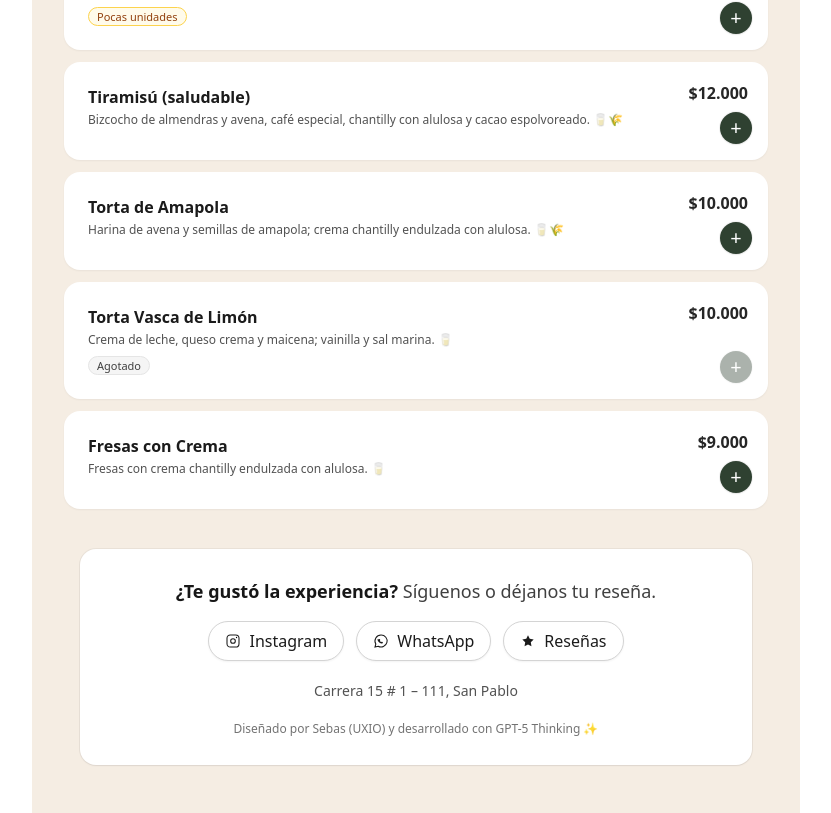
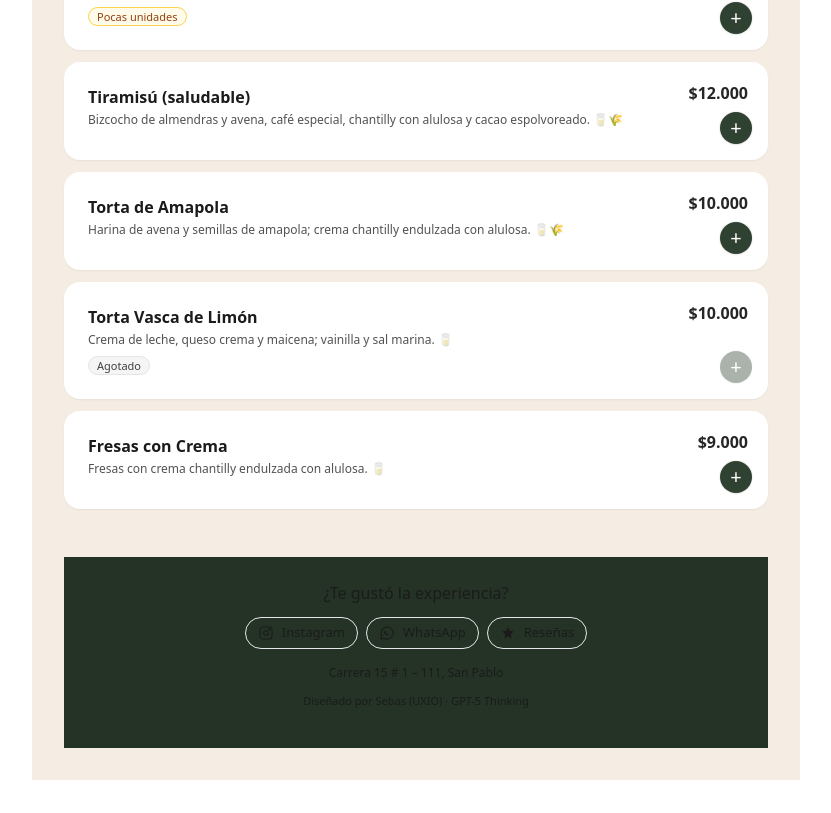
Before and after one commit to codesebastianvega/alto-andino-qrmenu, a React (Vite) app: page / in a window 1280 px wide. Shown: the part 5730-6543 px from the top of the page, without its empty margins (224-1055 px from the left). After the commit the page ends 6510 px from the top, so only its background shows below. Built offline with nearby package versions, Linux system fonts and the light colour scheme; no server answers.

Commit message:
feat: refresh footer with minimal dark band

```diff
--- a/src/components/Footer.jsx
+++ b/src/components/Footer.jsx
@@ -3,107 +3,100 @@ import React from "react";
 function IconInstagram(props) {
   return (
     <svg viewBox="0 0 24 24" aria-hidden focusable="false" {...props}>
-      <rect x="3" y="3" width="18" height="18" rx="5" fill="none" stroke="currentColor" strokeWidth="1.6" />
-      <circle cx="12" cy="12" r="3.5" fill="none" stroke="currentColor" strokeWidth="1.6" />
+      <rect x="3" y="3" width="18" height="18" rx="5" fill="none" stroke="currentColor" strokeWidth="1.6"/>
+      <circle cx="12" cy="12" r="3.5" fill="none" stroke="currentColor" strokeWidth="1.6"/>
       <circle cx="17.3" cy="6.7" r="1" />
     </svg>
   );
 }
-
 function IconWhatsApp(props) {
   return (
     <svg viewBox="0 0 24 24" aria-hidden focusable="false" {...props}>
-      <path
-        d="M12 3a9 9 0 0 0-7.8 13.5L3 21l4.7-1.2A9 9 0 1 0 12 3Z"
-        fill="none"
-        stroke="currentColor"
-        strokeWidth="1.6"
-      />
-      <path
-        d="M8.5 9.6c.2-.5.4-.6.8-.6h.4c.2 0 .4.1.5.3l.6 1c.1.2.1.4 0 .6l-.3.5a.5.5 0 0 0 0 .5c.3.6.8 1.2 1.4 1.6.2.2.4.2.6 0l.5-.3c.2-.1.4-.1.6 0l1 .6c.2.1.3.3.3.5v.4c0 .4-.2.6-.6.8-.4.2-.9.3-1.4.3-1.8 0-4.3-1.9-5.2-3.5-.4-.6-.8-1.5-.9-2 0-.6.1-1 .3-1.4Z"
-        fill="currentColor"
-      />
+      <path d="M12 3a9 9 0 0 0-7.8 13.5L3 21l4.7-1.2A9 9 0 1 0 12 3Z" fill="none" stroke="currentColor" strokeWidth="1.6"/>
+      <path d="M8.5 9.6c.2-.5.4-.6.8-.6h.4c.2 0 .4.1.5.3l.6 1c.1.2.1.4 0 .6l-.3.5a.5.5 0 0 0 0 .5c.3.6.8 1.2 1.4 1.6.2.2.4.2.6 0l.5-.3c.2-.1.4-.1.6 0l1 .6c.2.1.3.3.3.5v.4c0 .4-.2.6-.6.8-.4.2-.9.3-1.4.3-1.8 0-4.3-1.9-5.2-3.5-.4-.6-.8-1.5-.9-2 0-.6.1-1 .3-1.4Z" fill="currentColor"/>
     </svg>
   );
 }
-
 function IconStar(props) {
   return (
     <svg viewBox="0 0 24 24" aria-hidden focusable="false" {...props}>
-      <path
-        d="m12 3.5 2.6 5.3 5.9.9-4.3 4.2 1 5.9-5.2-2.7-5.2 2.7 1-5.9L3.5 9.7l5.9-.9L12 3.5Z"
-        fill="currentColor"
-      />
+      <path d="m12 3.5 2.6 5.3 5.9.9-4.3 4.2 1 5.9-5.2-2.7-5.2 2.7 1-5.9L3.5 9.7l5.9-.9L12 3.5Z" fill="currentColor"/>
     </svg>
   );
 }
 
 export default function Footer() {
-  const IG_URL =
-    import.meta.env.VITE_INSTAGRAM_URL ||
-    "https://instagram.com/altoandinozipaquira";
-  const RAW_WA = (import.meta.env.VITE_WHATSAPP || "573209009972").replace(
-    /\D/g,
-    ""
-  );
+  const IG_URL = import.meta.env.VITE_INSTAGRAM_URL || "https://instagram.com/altoandinozipaquira";
+  const RAW_WA = (import.meta.env.VITE_WHATSAPP || "573209009972").replace(/\D/g, "");
   const WA_NUM = RAW_WA.startsWith("57") ? RAW_WA : `57${RAW_WA}`;
   const WA_LINK = `https://wa.me/${WA_NUM}`;
   const REVIEWS_URL = import.meta.env.VITE_GOOGLE_REVIEWS_URL || "#";
 
+  // Colores
+  const beige = "#FAF7F2";
+
   return (
     <footer
-      className="mt-10"
-      style={{ paddingBottom: "calc(env(safe-area-inset-bottom) + 1rem)" }}
+      className="mt-12 bg-[#243326]"
+      style={{ paddingBottom: "calc(env(safe-area-inset-bottom,0px) + 1rem)" }}
     >
-      <div className="max-w-3xl mx-auto px-4">
-        <div className="rounded-2xl bg-white p-6 sm:p-7 shadow-sm ring-1 ring-black/5">
-          <p className="text-center text-base sm:text-lg font-semibold text-neutral-900">
+      <div className="max-w-3xl mx-auto px-4 py-6">
+        {/* Línea simple */}
+        <p className="text-center text-sm sm:text-base text-[color:var(--beige)]/90" style={{["--beige"]: beige}}>
           ¿Te gustó la experiencia?
-            <span className="font-normal text-neutral-700">
-              {" "}Síguenos o déjanos tu reseña.
-            </span>
         </p>
 
-          <div className="mt-4 flex flex-wrap items-center justify-center gap-3">
+        {/* Chips mínimos (ghost beige) */}
+        <div className="mt-3 flex flex-wrap items-center justify-center gap-2">
           <a
             href={IG_URL}
             target="_blank"
             rel="noreferrer"
-              className="inline-flex items-center gap-2 px-4 h-10 rounded-full border border-neutral-300 bg-white hover:border-neutral-400 shadow-sm focus:outline-none focus:ring-2 focus:ring-[rgba(47,65,49,0.3)]"
+            className="inline-flex items-center gap-2 h-8 px-3 rounded-full border text-[13px]
+                       border-[color:var(--beige)]/60 text-[color:var(--beige)]/90 bg-transparent
+                       hover:bg-white/5 transition focus:outline-none focus:ring-2 focus:ring-white/30"
+            style={{["--beige"]: beige}}
           >
             <IconInstagram className="w-4 h-4" />
-              <span className="font-medium">Instagram</span>
+            <span>Instagram</span>
           </a>
 
           <a
             href={WA_LINK}
             target="_blank"
             rel="noreferrer"
-              className="inline-flex items-center gap-2 px-4 h-10 rounded-full border border-neutral-300 bg-white hover:border-neutral-400 shadow-sm focus:outline-none focus:ring-2 focus:ring-[rgba(47,65,49,0.3)]"
+            className="inline-flex items-center gap-2 h-8 px-3 rounded-full border text-[13px]
+                       border-[color:var(--beige)]/60 text-[color:var(--beige)]/90 bg-transparent
+                       hover:bg-white/5 transition focus:outline-none focus:ring-2 focus:ring-white/30"
+            style={{["--beige"]: beige}}
           >
             <IconWhatsApp className="w-4 h-4" />
-              <span className="font-medium">WhatsApp</span>
+            <span>WhatsApp</span>
           </a>
 
           <a
             href={REVIEWS_URL}
             target="_blank"
             rel="noreferrer"
-              className="inline-flex items-center gap-2 px-4 h-10 rounded-full border border-neutral-300 bg-white hover:border-neutral-400 shadow-sm focus:outline-none focus:ring-2 focus:ring-[rgba(47,65,49,0.3)]"
+            className="inline-flex items-center gap-2 h-8 px-3 rounded-full border text-[13px]
+                       border-[color:var(--beige)]/60 text-[color:var(--beige)]/90 bg-transparent
+                       hover:bg-white/5 transition focus:outline-none focus:ring-2 focus:ring-white/30"
+            style={{["--beige"]: beige}}
           >
             <IconStar className="w-4 h-4" />
-              <span className="font-medium">Reseñas</span>
+            <span>Reseñas</span>
           </a>
         </div>
 
-          <div className="mt-5 text-center text-sm text-neutral-600">
+        {/* Dirección mínima */}
+        <div className="mt-4 text-center text-xs text-[color:var(--beige)]/70" style={{["--beige"]: beige}}>
           Carrera 15 # 1 – 111, San Pablo
         </div>
 
-          <p className="mt-5 text-center text-xs text-neutral-500">
-            Diseñado por Sebas (UXIO) y desarrollado con GPT-5 Thinking ✨
+        {/* Créditos muy discretos */}
+        <p className="mt-3 text-center text-[11px] text-[color:var(--beige)]/50" style={{["--beige"]: beige}}>
+          Diseñado por Sebas (UXIO) · GPT-5 Thinking
         </p>
-        </div>
       </div>
     </footer>
   );
```
Lines whose indentation alone changed are shown as unchanged.
